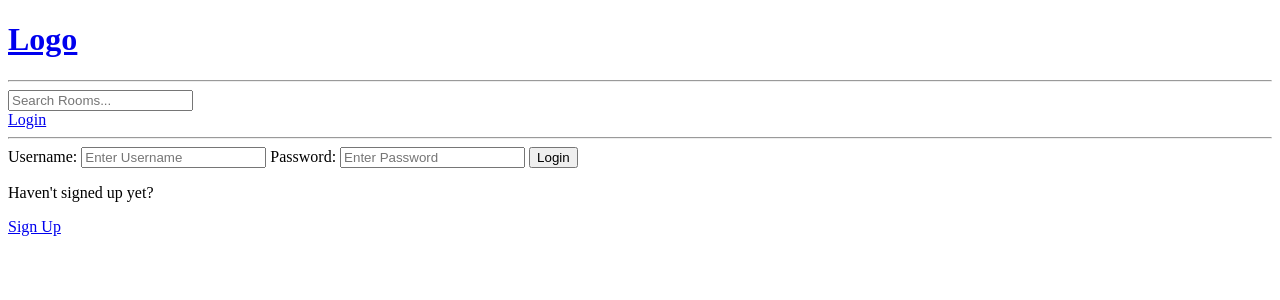
After one commit to Paul-kuria/chatroom_application_django, a Django app: page /login/ in a window 1280 px wide. The commit adds this page. Shown: the top 300 px of the page. Run offline with Django 4.2, Linux system fonts and the light colour scheme.

Commit message:
feat: added user login and registration

```diff
--- a/base/templates/base/home.html
+++ b/base/templates/base/home.html
@@ -29,8 +29,10 @@
         <div>
             {% for room in name_rooms %}
             <div>
+                {% if request.user == room.host %}
                 <a href="{% url 'update-room' room.id %}">Edit</a>
                 <a href="{% url 'delete-room' room.id %}">Delete</a>
+                {% endif %}
                 <span>@{{room.host.username}}</span>
                 <!-- <h5><a href="/room/{{room.name}}">{{room.name}}</a> -- {{room.vehicle_type}} </h5> -->
                 <h5> {{room.id}} -- <a href="{% url 'room' room.id %}">{{room.name}}</a> </h5>
--- /dev/null
+++ b/base/templates/base/login_register.html
@@ -0,0 +1,36 @@
+{% extends 'main.html' %}
+
+{% block content %}
+<!-- login -->
+{% if page == 'login' %}
+<div>
+    <form method="POST" action="">
+        {% csrf_token %}
+        <label>Username: </label>
+        <input type="text" name="username" placeholder="Enter Username" />
+
+        <label>Password: </label>
+        <input type="password" name="password" placeholder="Enter Password"/>
+
+        <input type="submit" value="Login" />
+
+        <p>Haven't signed up yet?</p>
+        <a href="{% url 'register' %}"> Sign Up</a>
+    </form>
+</div>
+
+{% else %}
+<!-- registration -->
+<div>
+    <form method="POST" action="">
+        {% csrf_token %}
+        {{form.as_p}}
+        <input type="submit" value="Register" />
+
+        <p>Already signed up?</p>
+        <a href="{% url 'login' %}"> Login</a>
+    </form>
+</div>
+{% endif %}
+
+{% endblock content %}
--- a/base/urls.py
+++ b/base/urls.py
@@ -2,8 +2,13 @@ from django.urls import path
 from . import views
 
 urlpatterns = [
+    path('login/', views.loginPage, name="login"),
+    path('logout/', views.logoutUser, name="logout"),
+    path('register/', views.registerUser, name="register"),
+
     path('', views.home, name="home"),
     path('room/<str:pk>/', views.room, name="room"),
+
     path('create-room/', views.createRoom, name="create-room"),
     path('update-room/<str:pk>/', views.updateRoom, name="update-room"),
     path('delete-room/<str:pk>/', views.deleteRoom, name="delete-room"),
--- a/base/views.py
+++ b/base/views.py
@@ -1,10 +1,68 @@
 from django.shortcuts import render, redirect
 from django.http import HttpResponse
 from django.db.models import Q
+from django.contrib.auth.decorators import login_required
+from django.contrib.auth.models import User
+from django.contrib import messages
+from django.contrib.auth import authenticate, login, logout
+from django.contrib.auth.forms import UserCreationForm
 from .models import Room, Topic
 from .forms import RoomForm
 
 # Create your views here.
+def loginPage(request):
+    page = 'login'
+
+    if request.user.is_authenticated:
+        return redirect('home')
+
+    if request.method == 'POST':
+        username = request.POST.get('username').lower()
+        password = request.POST.get('password')
+
+        try:
+            user = User.objects.get(username=username)
+        except:
+            messages.error(request, 'User does not exist')
+
+        user = authenticate(
+            request,
+            username = username,
+            password = password
+            )
+        if user is not None:
+            login(request, user)
+            return redirect('home')
+
+        else:
+            messages.error(request, 'Username or password does not exist')
+
+    context = {'page': page}
+    return render(request, 'base/login_register.html', context)
+
+def logoutUser(request):
+    logout(request)
+    return redirect('home')
+
+def registerUser(request):
+    # page = 'register'
+    form = UserCreationForm()
+    context = {'form': form}
+
+    if request.method == 'POST':
+        form = UserCreationForm(request.POST)
+        if form.is_valid():
+            user = form.save(commit=False)
+            user.username = user.username.lower()
+            user.save()
+            login(request, user)
+            return redirect('home')
+
+        else:
+            messages.error(request, 'An error occurred during registration')
+
+    return render(request, 'base/login_register.html', context)
+
 def home(request):
     q = request.GET.get('q') if request.GET.get('q') != None else ''
     rooms = Room.objects.filter(
@@ -34,8 +92,13 @@ def room(request, pk):
     context = {'room': room}
     return render(request, 'base/room.html', context)
 
+@login_required(login_url="login") # Requires login to do CUD operations
 def createRoom(request):
     form = RoomForm()
+
+    # if request.user != room.host:
+    #     return HttpResponse('You are not allowed here!')
+
     if request.method == 'POST':
         form = RoomForm(request.POST)
         if form.is_valid():
@@ -44,9 +107,13 @@ def createRoom(request):
     context = {'form': form}
     return render(request, 'base/room_form.html', context)
 
+@login_required(login_url="login")
 def updateRoom(request, pk):
     room = Room.objects.get(id=pk)
     form = RoomForm(instance=room)
+
+    if request.user != room.host:
+        return HttpResponse('You are not allowed here!')
 
     if request.method == 'POST':
         form = RoomForm(request.POST, instance=room)
@@ -57,9 +124,12 @@ def updateRoom(request, pk):
     context = {'form': form}
     return render(request, 'base/room_form.html', context)
 
+@login_required(login_url="login")
 def deleteRoom(request, pk):
     room = Room.objects.get(id=pk)
 
+    if request.user != room.host:
+        return HttpResponse('You are not allowed here!')
     if request.method == 'POST':
         room.delete()
         return redirect('home')
--- a/templates/main.html
+++ b/templates/main.html
@@ -7,6 +7,13 @@
 </head>
 <body>
     {% include 'navbar.html' %}
+    {% if messages %}
+    <ul class="messages">
+        {% for message in messages %}
+        <li> {{message}} </li>
+        {% endfor %}
+    </ul>
+    {% endif %}
 
     {% block content %}
 
--- a/templates/navbar.html
+++ b/templates/navbar.html
@@ -6,3 +6,11 @@
 <form method="GET" action="{% url 'home' %}">
     <input type="text" name="q" placeholder="Search Rooms..." />
 </form>
+
+{% if request.user.is_authenticated %}
+<a href="{% url 'logout' %}">Logout</a>
+
+{% else %}
+<a href="{% url 'login' %}">Login</a>
+{% endif %}
+<hr>
```
Also changed, not shown: db.sqlite3.
